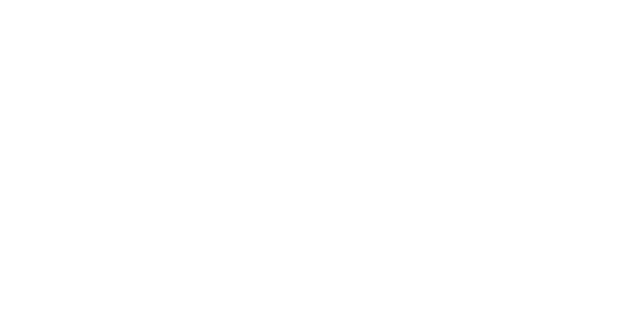
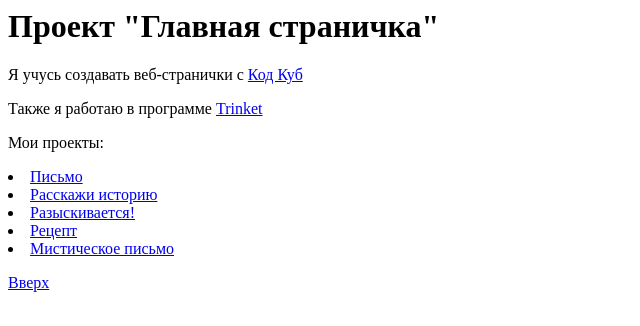
Before and after one commit to MiG-31/MiG-31.github.io, a plain HTML site: page index.html in a window 1280 px wide. Shown: the whole page, without its empty margins (0-640 px from the left). Drawn offline with Linux system fonts and the light colour scheme.

Commit message:
Update index.html

```diff
--- a/index.html
+++ b/index.html
@@ -1,14 +1,37 @@
 <html>
-<head>
-<title>Проэкт "Главная страничка"<title/>
-<head/>
-<body>
-<h1>
-Мои проэкты
-trinket.io/html/11485d0234
-<h1/>
 
+  <head>
+    <link rel="stylesheet" href="style.css">
+  </head>
 
+  <body>
 
-<body/>
-<html/>
+    <h1>Проект "Главная страничка"</h1>
+    <p>Я учусь создавать веб-странички с
+    <a href=" https://www.codeclub.org.uk">Код Куб</a>
+    </p>
+    <p>Также я работаю в программе
+      <a href="https://jumpto.cc/html-template ">Trinket</a>
+    </p>
+    <p>Мои проекты:</p>
+   <li>
+     <a href="https://trinket.io/html/d94efabe0b?runMode=autorun">Письмо </a>
+   </li>
+   <li>
+     <a href="https://trinket.io/html/a0e826e5af?runMode=autorun">Расскажи историю</a>
+   </li>
+   <li>
+     <a href="https://trinket.io/html/d68ad46b9a?runMode=autorun">Разыскивается!</a>
+   </li>
+   <li>
+     <a href="https://trinket.io/html/0dd9fe5ab9?runMode=autorun">Рецепт</a>
+   </li>
+   <li>
+     <a href="https://trinket.io/html/edbefbbe13?runMode=autorun">Мистическое письмо</a>
+   </li>
+   <p>
+     <a href="#top">Вверх</a>
+   </p>
+  </body>
+
+</html>
```
